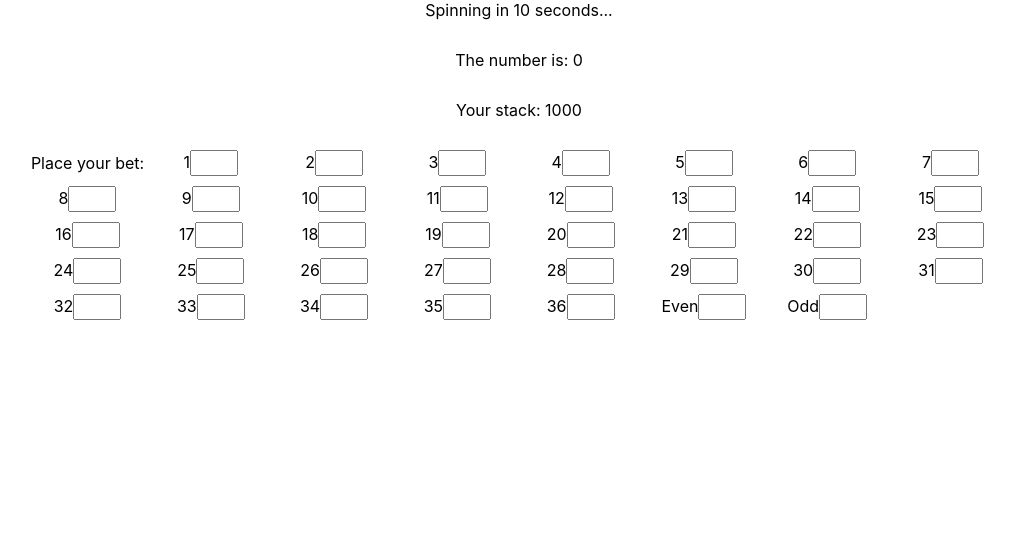
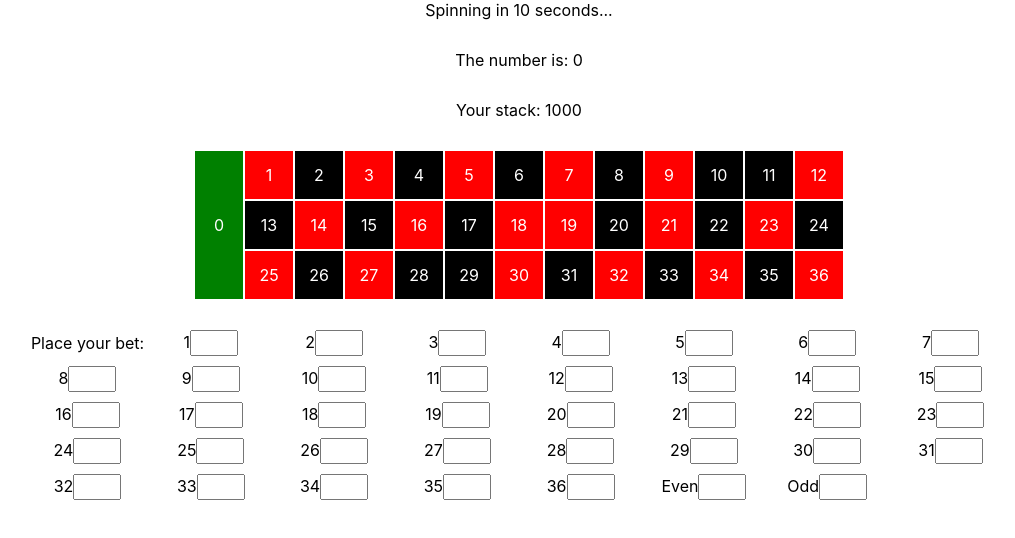
Before and after one commit to Romain-Parisot/Roulette.io, a React (Create React App) app in the folder frontend/: page /room/Room1 in a window 1280 px wide. Shown: the top 538 px of the page, without its empty margins (121-1136 px from the left). Built offline with nearby package versions, Linux system fonts and the light colour scheme; no server answers.

Commit message:
feat: board

```diff
--- a/frontend/src/Roulette/Roulette.css
+++ b/frontend/src/Roulette/Roulette.css
@@ -23,3 +23,77 @@
 .boardimage img {
   width: 100%;
 }
+
+.green {
+  background-color: green;
+}
+
+.red {
+  background-color: red;
+}
+
+.black {
+  background-color: black;
+}
+
+.parentOverlay {
+  display: flex;
+  justify-content: center;
+  align-items: center;
+}
+
+.leftOverlay {
+  width: 50px;
+  height: 150px;
+  background-color: green;
+  display: flex;
+  justify-content: center;
+  align-items: center;
+
+  box-sizing: border-box;
+}
+
+.mainOverlay {
+  display: grid;
+  grid-template-columns: repeat(13, 1fr);
+  grid-template-rows: repeat(3, 1fr);
+}
+
+.rightOverlay {
+  display: flex;
+  justify-content: center;
+  align-items: center;
+  height: 100%;
+  width: 100%;
+  flex-direction: column;
+}
+
+.parentOverlay {
+  color: white;
+  display: flex;
+  align-items: center;
+  justify-content: center;
+}
+
+.cell {
+  display: flex;
+  justify-content: center;
+  align-items: center;
+  width: 50px;
+  height: 50px;
+  box-sizing: border-box;
+  border: 1px solid white;
+}
+
+.greencell {
+  background-color: green;
+  display: flex;
+  justify-content: center;
+  align-items: center;
+  width: 50px;
+  height: 150px;
+  grid-row: 1 / 4;
+  box-sizing: border-box;
+
+  border: 1px solid white;
+}
--- a/frontend/src/Roulette/Roulette.tsx
+++ b/frontend/src/Roulette/Roulette.tsx
@@ -97,12 +97,29 @@ function Roulette() {
     // Proceed with placing the bet if the stack is sufficient
     setBet({ number: newBet, amount: amount });
   };
+  function getColor(number: number) {
+    const redNumbers = [
+      1, 3, 5, 7, 9, 12, 14, 16, 18, 19, 21, 23, 25, 27, 30, 32, 34, 36,
+    ];
+    return redNumbers.includes(number) ? "red" : "black";
+  }
 
   return (
     <div className="board">
       {counter !== null && <div>Spinning in {counter} seconds...</div>}
       <div>The number is: {number}</div>
       <div>Your stack: {stack}</div>
+      <div className="parentOverlay">
+        <div className="mainOverlay">
+          <div className="greencell">0</div>
+          {Array.from({ length: 36 }, (_, i) => i + 1).map((number) => (
+            <div key={number} className={`cell ${getColor(number)}`}>
+              {number}
+            </div>
+          ))}
+        </div>
+        <div className="rightOverlay"></div>
+      </div>
       <div className="betOverlay">
         Place your bet:
         {[...Array(36)].map((_, i) => (
```
